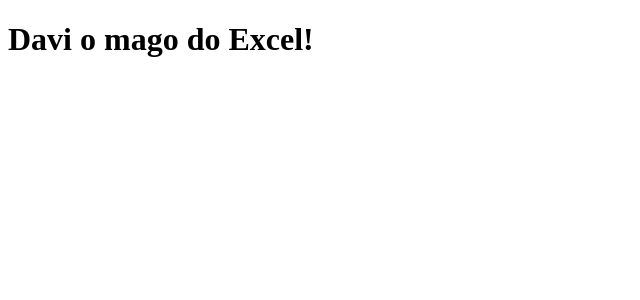
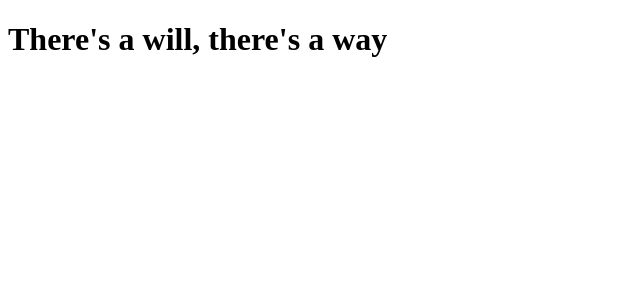
Before and after one commit to MateusZanchoNeto/clone-tabnews, a Next.js app: page / in a window 1280 px wide. Shown: the top 300 px of the page, without its empty margins (0-640 px from the left). Built offline with nearby package versions, Linux system fonts and the light colour scheme.

Commit message:
refactor: change `index.js` message

```diff
--- a/pages/index.js
+++ b/pages/index.js
@@ -1,5 +1,5 @@
 function Home() {
-  return <h1>Davi o mago do Excel!</h1>;
+  return <h1>There&apos;s a will, there&apos;s a way</h1>;
 }
 
 export default Home;
```
